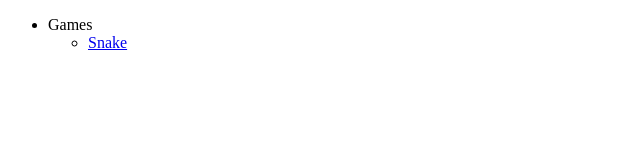
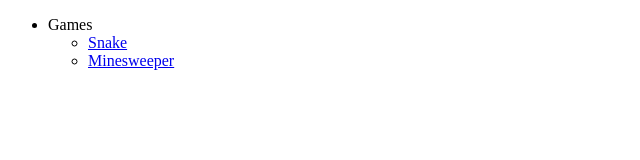
Before and after one commit to harryosmar/html5-canvas, a website: page index.html in a window 1280 px wide. Shown: the whole page, without its empty margins (0-640 px from the left). Drawn offline with Linux system fonts and the light colour scheme.

Commit message:
udpate index.html

```diff
--- a/index.html
+++ b/index.html
@@ -10,6 +10,7 @@
             Games
             <ul>
                 <li><a href="games/snake">Snake</a></li>
+                <li><a href="games/minesweeper">Minesweeper</a></li>
             </ul>
         </li>
     </ul>
```
